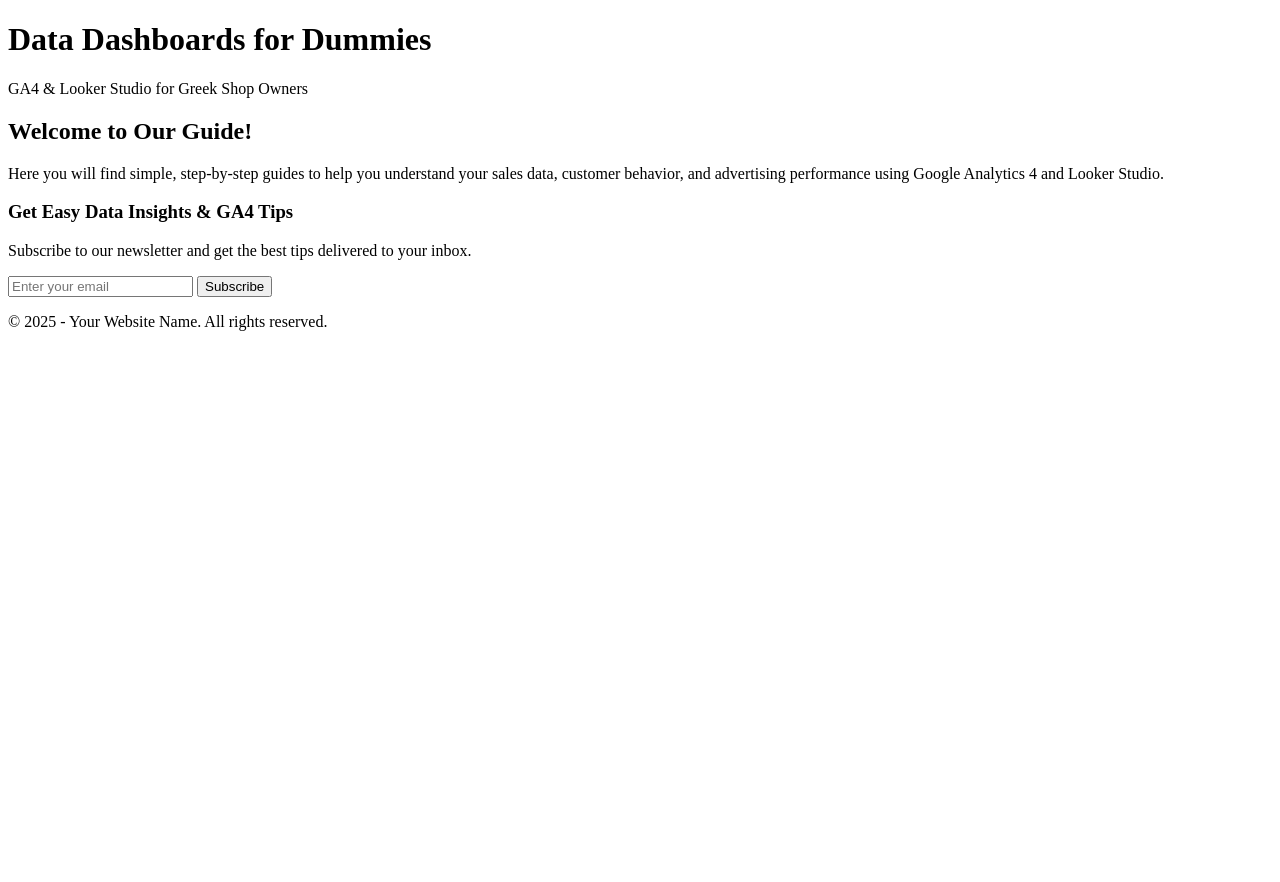
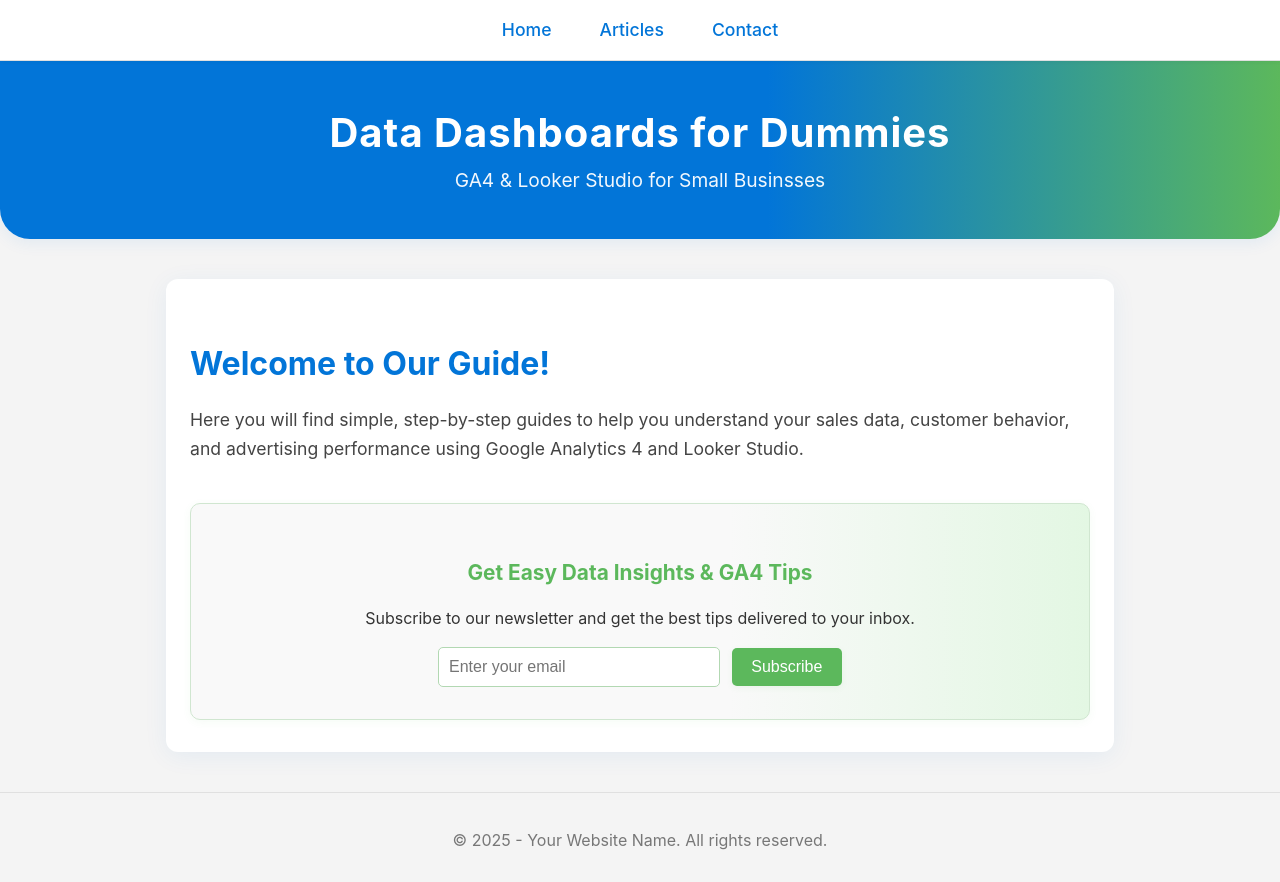
Before and after one commit to harrisfs-web/ga4-looker-guides, a plain HTML site: page index.html in a window 1280 px wide. Before the commit the page ends 800 px from the top, so only its background shows below. Drawn offline with Linux system fonts and the light colour scheme.

Commit message:
added styles and menu

```diff
--- a/index.html
+++ b/index.html
@@ -31,11 +31,11 @@
     <!-- End Google Tag Manager -->
 
     <title>Data Dashboards for Dummies: GA4 & Looker Studio</title>
-    <meta name="description" content="Simplified guides on setting up GA4 and creating basic Looker Studio reports for Greek e-shop owners.">
-    <link rel="stylesheet" href="style.css">
+    <meta name="description" content="Simplified guides on setting up GA4 and creating basic Looker Studio reports for small businesses.">
+    <link rel="stylesheet" href="syles.css">
 </head>
 <body>
-
+    <nav id="main-nav"></nav>
     <!-- Google Tag Manager (noscript) -->
     <noscript><iframe src="https://www.googletagmanager.com/ns.html?id=GTM-TZXHKRD7"
     height="0" width="0" style="display:none;visibility:hidden"></iframe></noscript>
@@ -43,7 +43,7 @@
 
     <header>
         <h1>Data Dashboards for Dummies</h1>
-        <p>GA4 & Looker Studio for Greek Shop Owners</p>
+        <p>GA4 & Looker Studio for Small Businsses</p>
     </header>
 
     <main>
@@ -66,5 +66,6 @@
         <p>&copy; 2025 - Your Website Name. All rights reserved.</p>
     </footer>
 
+    <script src="js/nav.js"></script>
 </body>
 </html>
--- /dev/null
+++ b/js/nav.js
@@ -0,0 +1,13 @@
+// js/nav.js
+// Injects a modern navigation bar into #main-nav
+
+const nav = document.getElementById('main-nav');
+if (nav) {
+    nav.innerHTML = `
+        <ul class="navbar">
+            <li><a href="index.html">Home</a></li>
+            <li><a href="articles.html">Articles</a></li>
+            <li><a href="#contact">Contact</a></li>
+        </ul>
+    `;
+}
--- a/syles.css
+++ b/syles.css
@@ -1,3 +1,4 @@
+
 body {
     font-family: -apple-system, BlinkMacSystemFont, "Segoe UI", Roboto, Helvetica, Arial, sans-serif;
     line-height: 1.6;
@@ -7,60 +8,150 @@
     color: #333;
 }
 
+/* Modern Navigation Bar */
+.navbar {
+    display: flex;
+    justify-content: center;
+    align-items: center;
+    list-style: none;
+    margin: 0;
+    padding: 0;
+    background: #fff;
+    border-bottom: 1px solid #e0e0e0;
+    box-shadow: 0 2px 4px rgba(0,0,0,0.03);
+    position: sticky;
+    top: 0;
+    z-index: 100;
+}
+.navbar li {
+    margin: 0 1.5rem;
+}
+.navbar a {
+    display: block;
+    padding: 1rem 0;
+    color: #0275d8;
+    text-decoration: none;
+    font-weight: 500;
+    font-size: 1.1rem;
+    transition: color 0.2s;
+}
+.navbar a:hover, .navbar a:focus {
+    color: #014c8c;
+    text-decoration: underline;
+}
+
+
 header {
-    background-color: #0275d8;
+    background: linear-gradient(90deg, #0275d8 60%, #5cb85c 100%);
     color: #fff;
-    padding: 1rem 0;
+    padding: 2.5rem 0 1.5rem 0;
     text-align: center;
+    border-bottom-left-radius: 30px;
+    border-bottom-right-radius: 30px;
+    box-shadow: 0 4px 16px rgba(2,117,216,0.08);
+}
+
+header h1 {
+    font-size: 2.5rem;
+    font-weight: 700;
+    margin-bottom: 0.5rem;
+    letter-spacing: 1px;
+}
+
+header p {
+    font-size: 1.2rem;
+    font-weight: 400;
+    margin-top: 0;
+    opacity: 0.95;
 }
 
 header h1 {
     margin: 0;
 }
 
+
 main {
-    width: 80%;
-    max-width: 800px;
-    margin: 2rem auto;
-    padding: 1rem;
+    width: 90%;
+    max-width: 900px;
+    margin: 2.5rem auto 1.5rem auto;
+    padding: 2rem 1.5rem;
     background-color: #fff;
-    border-radius: 5px;
-    box-shadow: 0 2px 4px rgba(0,0,0,0.1);
+    border-radius: 12px;
+    box-shadow: 0 4px 24px rgba(2,117,216,0.07);
 }
 
-#newsletter-signup {
-    margin-top: 2rem;
-    padding: 1.5rem;
-    background-color: #f9f9f9;
-    border: 1px solid #ddd;
-    border-radius: 5px;
-    text-align: center;
+article h2 {
+    font-size: 2rem;
+    color: #0275d8;
+    margin-bottom: 0.5rem;
 }
 
-#newsletter-signup input[type="email"] {
-    padding: 0.5rem;
-    width: 60%;
-    margin-right: 0.5rem;
-    border: 1px solid #ccc;
-    border-radius: 3px;
+article p {
+    font-size: 1.1rem;
+    color: #444;
+    margin-bottom: 1.5rem;
 }
 
+
+#newsletter-signup {
+    margin-top: 2.5rem;
+    padding: 2rem 1rem;
+    background: linear-gradient(90deg, #f9f9f9 60%, #e3f7e3 100%);
+    border: 1px solid #d0e6d0;
+    border-radius: 10px;
+    text-align: center;
+    box-shadow: 0 2px 8px rgba(92,184,92,0.06);
+}
+
+#newsletter-signup h3 {
+    color: #5cb85c;
+    font-size: 1.3rem;
+    margin-bottom: 0.5rem;
+}
+
+
+#newsletter-signup input[type="email"] {
+    padding: 0.6rem;
+    width: 55%;
+    max-width: 260px;
+    margin-right: 0.5rem;
+    border: 1px solid #b2d8b2;
+    border-radius: 5px;
+    font-size: 1rem;
+    outline: none;
+    transition: border 0.2s;
+}
+#newsletter-signup input[type="email"]:focus {
+    border: 1.5px solid #5cb85c;
+}
+
+
 #newsletter-signup button {
-    padding: 0.5rem 1rem;
+    padding: 0.6rem 1.2rem;
     background-color: #5cb85c;
     color: white;
     border: none;
-    border-radius: 3px;
+    border-radius: 5px;
     cursor: pointer;
+    font-size: 1rem;
+    font-weight: 500;
+    transition: background 0.2s, box-shadow 0.2s;
+    box-shadow: 0 2px 6px rgba(92,184,92,0.08);
+}
+#newsletter-signup button:hover {
+    background-color: #449d44;
+    box-shadow: 0 4px 12px rgba(92,184,92,0.13);
 }
 
-#newsletter-signup button:hover {
-    background-color: #4cae4c;
-}
 
 footer {
     text-align: center;
-    padding: 1rem 0;
-    margin-top: 2rem;
+    padding: 1.2rem 0 0.8rem 0;
+    margin-top: 2.5rem;
     color: #777;
+    font-size: 1rem;
+    background: none;
+    border-top: 1px solid #e0e0e0;
+    border-bottom-left-radius: 12px;
+    border-bottom-right-radius: 12px;
 }
```
